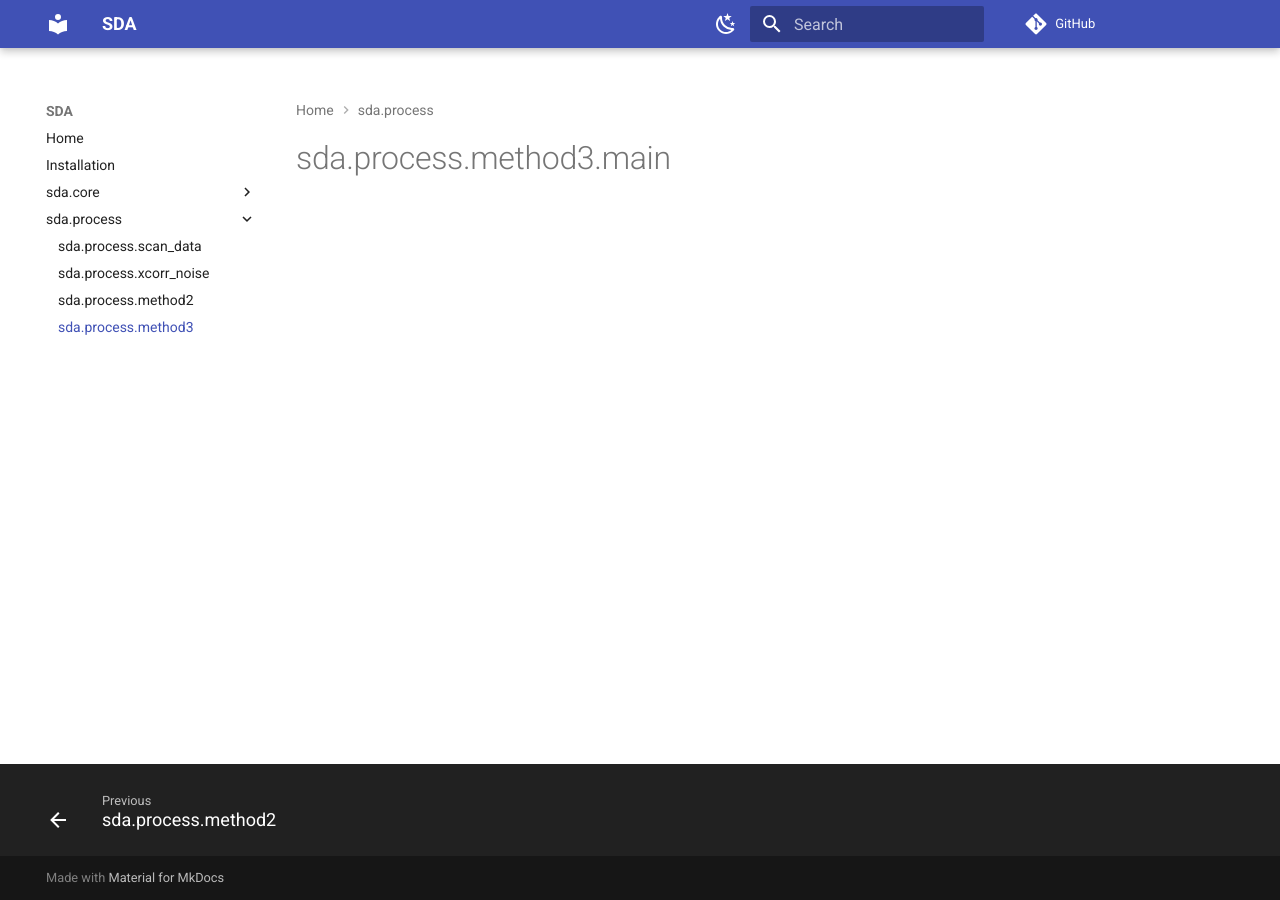
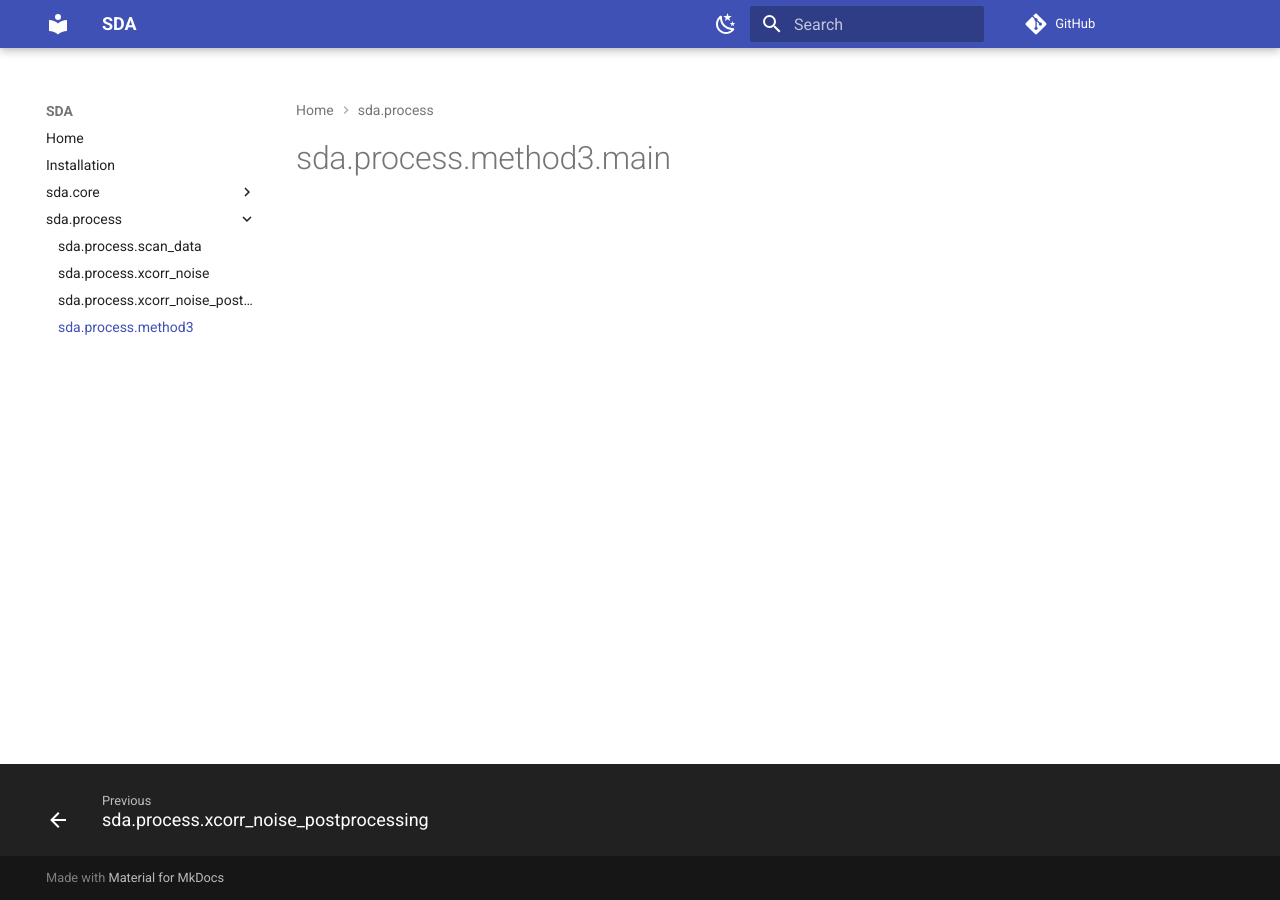
Before and after one commit to FlavienMattern/sda, an MkDocs documentation site: the page built from docs/process/method3.md, in a window 1280 px wide. Built offline with MkDocs 1.6.1 and Material for MkDocs 9.7.7, drawn with Linux system fonts in a browser that asks for light colours; comment, search, counter and statistics services are not loaded.

Commit message:
Add xcorr_noise_postprocessing documentation

```diff
--- a/mkdocs.yml
+++ b/mkdocs.yml
@@ -69,5 +69,5 @@ nav:
   - sda.process:
       - sda.process.scan_data: process/scan_data.md
       - sda.process.xcorr_noise: process/xcorr_noise.md
-      - sda.process.method2: process/method2.md
+      - sda.process.xcorr_noise_postprocessing: process/xcorr_noise_postprocessing.md
       - sda.process.method3: process/method3.md
```
Also changed, not shown: docs/process/xcorr_noise_postprocessing.md (added, +1 -0 lines).
